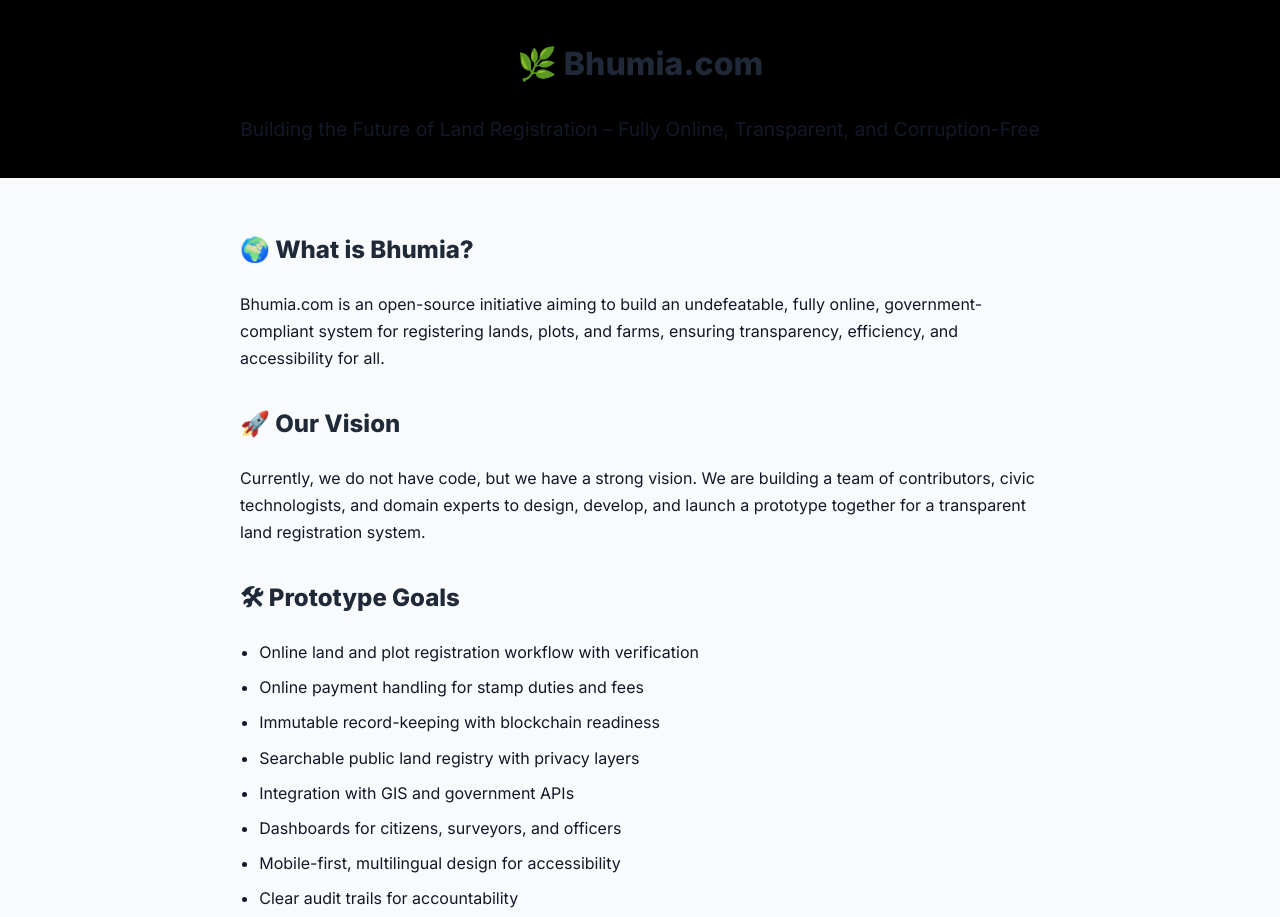
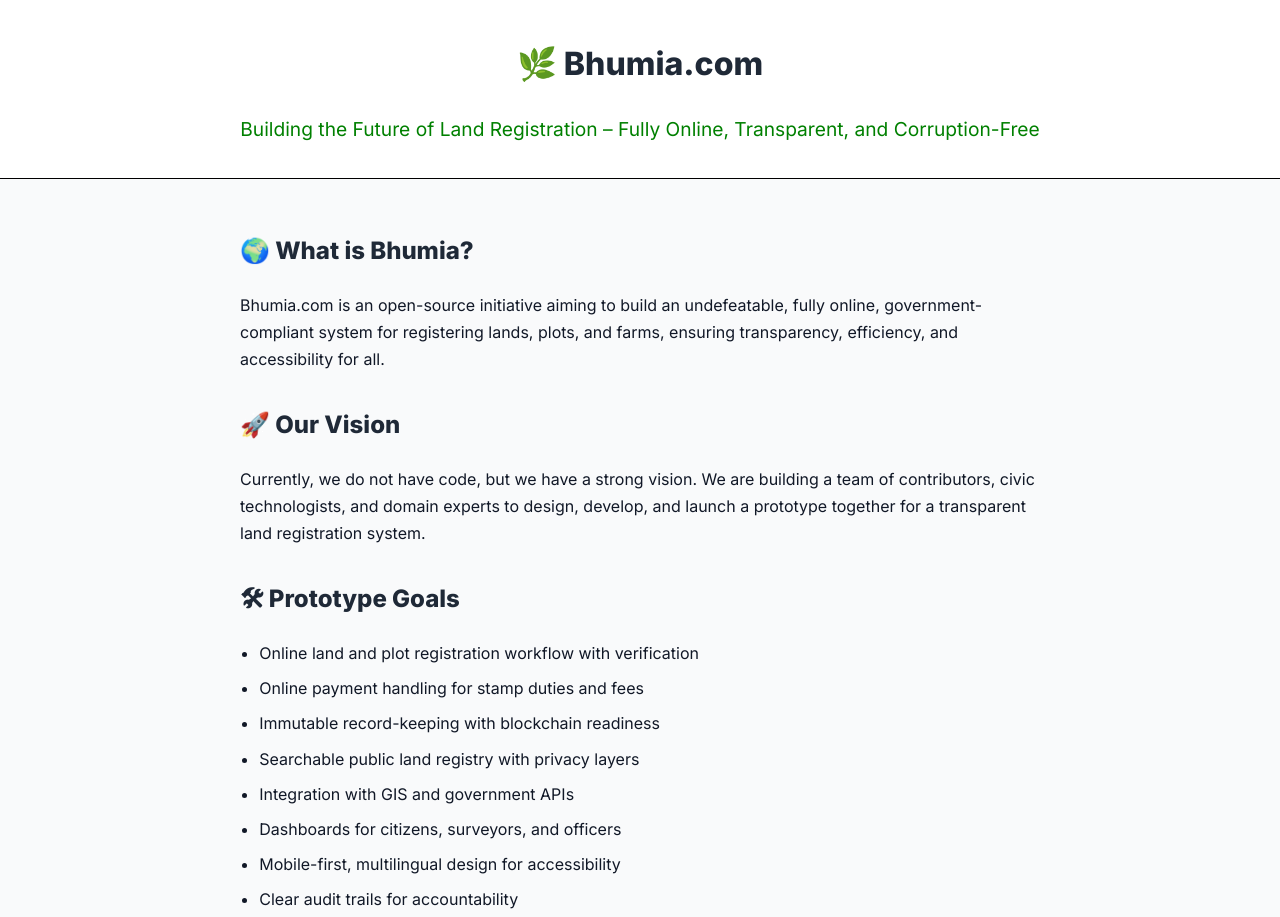
Before and after one commit to mrpawanbishnoi/bhumia, a plain HTML site: page index.html in a window 1280 px wide. Shown: the top 917 px of the page. Drawn offline with Linux system fonts and the light colour scheme.

Commit message:
Update index.html

```diff
--- a/index.html
+++ b/index.html
@@ -8,8 +8,9 @@
   <link href="https://fonts.googleapis.com/css2?family=Inter:wght@400;600;800&display=swap" rel="stylesheet">
   <style>
     body { font-family: 'Inter', sans-serif; margin: 0; padding: 0; line-height: 1.7; background: #f9fafb; color: #111827; }
-    header, footer { background: #000; color: #green; padding: 1rem 1.5rem; text-align: center; }
-
+    header, footer { background: #fff; color: green; padding: 1rem 1.5rem; text-align: center;  }
+    header {border-bottom: 1px solid black;}
+    footer {border-top: 1px solid black;}
     main { max-width: 800px; margin: auto; padding: 2rem 1rem; }
     h1, h2 { color: #1f2937; }
     ul { padding-left: 1.2rem; }
@@ -17,7 +18,7 @@
     a { color: #2563eb; text-decoration: none; }
     a:hover { text-decoration: underline; }
     .headerh1 {color:green;}
-    .tagline { font-size: 1.2rem; color: #green; margin-bottom: 1rem; }
+    .tagline { font-size: 1.2rem; color: green; margin-bottom: 1rem; }
     section { margin-bottom: 2rem; }
     footer p { margin: 0.5rem 0; }
     @media (max-width: 600px) { main { padding: 1rem; } }
```
